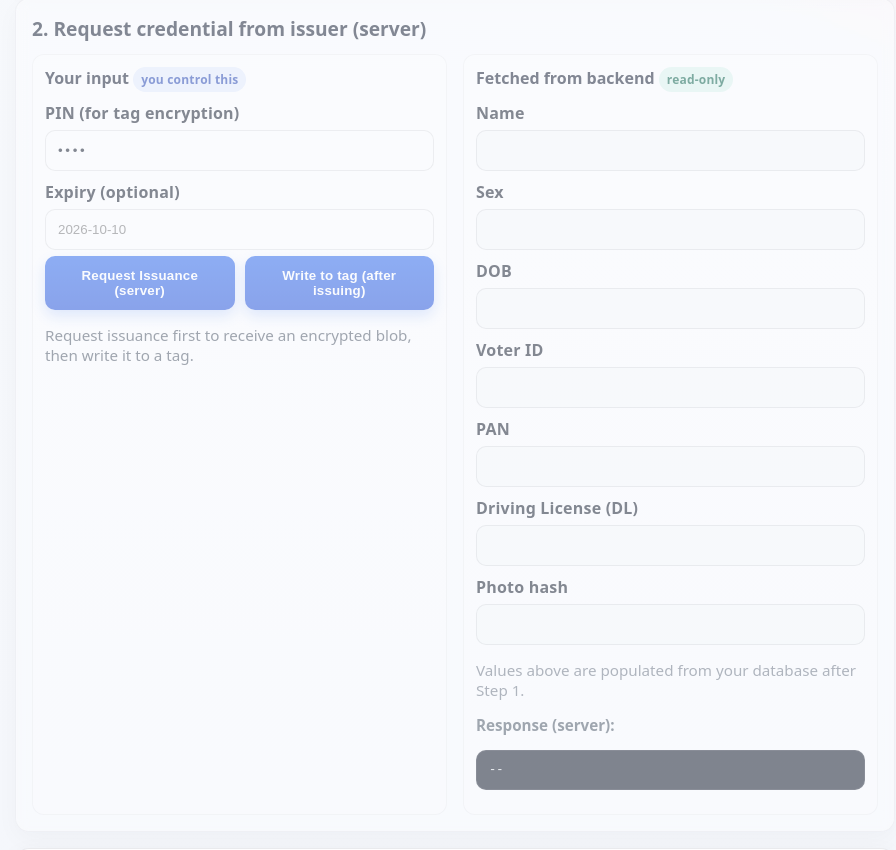
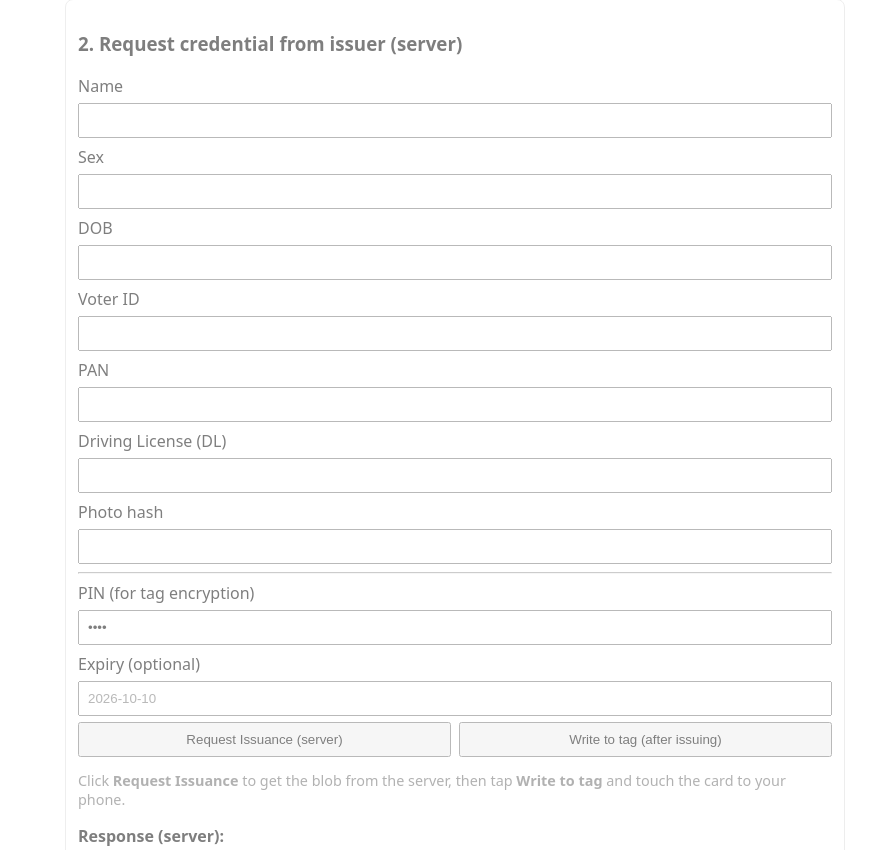
Before and after one commit to prateekaekbote/onenatonecard, a plain HTML site: page index.html in a window 1280 px wide. Shown: the part 354-1204 px from the top of the page, without its empty margins (185-1081 px from the left). Drawn offline with Linux system fonts and the light colour scheme.

Commit message:
rollback

```diff
--- a/index.html
+++ b/index.html
@@ -4,44 +4,7 @@
   <meta charset="utf-8" />
   <title>OneNationOneCard — Web NFC Prototype</title>
   <meta name="viewport" content="width=device-width,initial-scale=1" />
-
-  <style>
-    body { font-family: system-ui, -apple-system, Roboto, Arial; padding: 16px; max-width: 880px; margin: auto; background: radial-gradient(1200px 600px at 10% -10%, #e6f0ff 0%, rgba(230,240,255,0) 60%), radial-gradient(1000px 500px at 110% 10%, #ffe9f0 0%, rgba(255,233,240,0) 60%), linear-gradient(180deg, #f7f9fc, #f4f6fb); color: #1b1f2a; -webkit-font-smoothing: antialiased; -moz-osx-font-smoothing: grayscale; }
-    .card { border: 1px solid rgba(17, 24, 39, 0.08); padding: 16px; border-radius: 14px; margin-bottom: 16px; background: rgba(255,255,255,0.72); box-shadow: 0 8px 24px rgba(17,24,39,0.06), inset 0 1px 0 rgba(255,255,255,0.5); backdrop-filter: saturate(140%) blur(6px); }
-    label { display:block; margin-top:10px; font-weight: 600; color:#111827; letter-spacing: 0.2px }
-    input, button, textarea { width:100%; padding:12px; margin-top:6px; box-sizing:border-box; border:1px solid rgba(17,24,39,0.12); border-radius:10px; background:#ffffff; color:#111827; transition: border-color .2s ease, box-shadow .2s ease, transform .05s ease; }
-    input:focus, textarea:focus { outline:none; border-color:#2563eb; box-shadow: 0 0 0 3px rgba(37,99,235,.15) }
-    input[type="password"] { letter-spacing: 0.2em }
-    button { cursor:pointer; background: linear-gradient(180deg, #2563eb, #1d4ed8); color:#fff; border: none; font-weight:700; letter-spacing:.2px; box-shadow: 0 6px 14px rgba(37,99,235,.25); }
-    button:hover { filter: brightness(1.05) }
-    button:active { transform: translateY(1px) }
-    button:disabled { opacity:0.65; cursor:not-allowed; filter: grayscale(20%) }
-    .row { display:flex; gap:10px }
-    .small { width: 160px }
-    pre { background:#0b1021; color:#e5e7eb; padding:12px; border-radius:10px; overflow:auto; max-height:280px; font-size:12px; border:1px solid rgba(255,255,255,0.08) }
-    .hint { color:#4b5563; font-size:0.95rem }
-    .disabled-section { opacity:0.5; pointer-events:none; }
-    h2 { font-size: 1.8rem; line-height:1.2; margin: 8px 0 18px; letter-spacing:.2px }
-    h3 { font-size: 1.2rem; margin: 0 0 12px; color:#0f172a }
-    hr { border: none; height:1px; background: linear-gradient(90deg, rgba(17,24,39,0), rgba(17,24,39,.15), rgba(17,24,39,0)); margin: 14px 0 }
-    @media (max-width: 640px) { body { padding: 12px; max-width: 100% } .row { flex-direction: column } }
-    .split { display: grid; grid-template-columns: 1fr 1fr; gap: 16px }
-    .pane { border: 1px solid rgba(17,24,39,0.06); border-radius: 12px; padding: 12px; background: rgba(255,255,255,0.6) }
-    .pane h4 { margin: 0 0 8px; font-size: 1rem; color:#0f172a }
-    .pill { display:inline-block; padding: 4px 8px; border-radius: 999px; font-size: 12px; font-weight: 700; letter-spacing:.2px; }
-    .pill.info { background: rgba(37,99,235,.12); color:#1e40af; }
-    .pill.success { background: rgba(16,185,129,.14); color:#065f46; }
-    input[readonly] { background: #f9fafb }
-    .muted { color:#6b7280 }
-    @media (max-width: 860px) { .split { grid-template-columns: 1fr; } }
-  </style>
-
-  <noscript>
-    <style>
-      body { font-family: system-ui, -apple-system, Roboto, Arial; padding:20px }
-      .nojs { padding:12px; border:1px solid #e11d48; background:#fef2f2; color:#7f1d1d; border-radius:8px }
-    </style>
-  </noscript>
+  <link rel="stylesheet" href="./styles.css">
 </head>
 <body>
   <h2>OneNationOneCard — Web NFC Prototype</h2>
@@ -56,19 +19,6 @@
 
   <div id="issuanceSection" class="card disabled-section">
     <h3>2. Request credential from issuer (server)</h3>
-    <div class="split">
-      <div class="pane">
-        <h4>Your input <span class="pill info">you control this</span></h4>
-        <label>PIN (for tag encryption) <input id="pin" value="7359" type="password"></label>
-        <label>Expiry (optional) <input id="expiry" placeholder="2026-10-10"></label>
-        <div class="row">
-          <button id="requestBtn">Request Issuance (server)</button>
-          <button id="writeBtn">Write to tag (after issuing)</button>
-        </div>
-        <p class="hint">Request issuance first to receive an encrypted blob, then write it to a tag.</p>
-      </div>
-      <div class="pane">
-        <h4>Fetched from backend <span class="pill success">read‑only</span></h4>
     <label>Name <input id="name" readonly></label>
     <label>Sex <input id="sex" readonly></label>
     <label>DOB <input id="dob" readonly></label>
@@ -76,11 +26,16 @@
     <label>PAN <input id="pan" readonly></label>
     <label>Driving License (DL) <input id="dl" readonly></label>
     <label>Photo hash <input id="phash" readonly></label>
-        <p class="hint muted">Values above are populated from your database after Step 1.</p>
-        <p class="hint"><strong>Response (server):</strong></p>
+    <hr>
+    <label>PIN (for tag encryption) <input id="pin" value="7359" type="password"></label>
+    <label>Expiry (optional) <input id="expiry" placeholder="2026-10-10"></label>
+    <div class="row">
+      <button id="requestBtn">Request Issuance (server)</button>
+      <button id="writeBtn">Write to tag (after issuing)</button>
+    </div>
+    <p class="hint">Click <strong>Request Issuance</strong> to get the blob from the server, then tap <strong>Write to tag</strong> and touch the card to your phone.</p>
+    <p><strong>Response (server):</strong></p>
     <pre id="serverResp">--</pre>
-      </div>
-    </div>
   </div>
 
   <div class="card">
@@ -104,6 +59,7 @@
   const tagRaw = document.getElementById("tagRaw");
   const credOut = document.getElementById("credOut");
 
+  // Get all input elements
   const elements = {
       name: document.getElementById("name"),
       sex: document.getElementById("sex"),
@@ -134,9 +90,11 @@
   let lastIssuerPubPem = null;
   let lastTagText = null;
 
+  /* --- Fetch user data from server --- */
   document.getElementById("fetchBtn").addEventListener("click", async () => {
     const aadhaar = document.getElementById("aadhaar").value;
     if(!aadhaar) return alert("Please enter an Aadhaar number.");
+
     try {
         const res = await fetch("/api/fetch_user", {
             method: "POST",
@@ -163,7 +121,10 @@
     }
   });
 
+
+  /* --- Call server to issue credential --- */
   document.getElementById("requestBtn").addEventListener("click", async () => {
+    // Construct payload with all the new fields
     const payload = {
       name: elements.name.value,
       sex: elements.sex.value,
@@ -196,6 +157,7 @@
     }
   });
 
+  /* --- Write to NFC tag --- */
   document.getElementById("writeBtn").addEventListener("click", async () => {
     if(!nfcSupported) return alert("Web NFC unsupported");
     if(!lastBlob) return alert("No blob available. Click 'Request Issuance' first.");
@@ -215,6 +177,7 @@
     }
   });
 
+  /* --- Read tag --- */
   document.getElementById("readBtn").addEventListener("click", async () => {
     if(!nfcSupported) return alert("Web NFC unsupported");
     try {
@@ -247,6 +210,7 @@
     } catch(e){ console.error(e); alert("Scan failed: " + (e.message || e)); }
   });
 
+  /* --- Decrypt & Verify --- */
   document.getElementById("decryptVerifyBtn").addEventListener("click", async () => {
     if(!lastTagText) return alert("No tag content available. Read a tag first.");
     const pin = document.getElementById("verifyPin").value;
@@ -281,6 +245,7 @@
     }
   });
 
+  /* ---------- Crypto helpers ---------- */
   function base64ToArray(s){
     const bin = atob(s);
     const arr = new Uint8Array(bin.length);
--- a/styles.css
+++ b/styles.css
@@ -1,37 +1,9 @@
-body { font-family: system-ui, -apple-system, Roboto, Arial; padding: 16px; max-width: 880px; margin: auto; background: radial-gradient(1200px 600px at 10% -10%, #e6f0ff 0%, rgba(230,240,255,0) 60%), radial-gradient(1000px 500px at 110% 10%, #ffe9f0 0%, rgba(255,233,240,0) 60%), linear-gradient(180deg, #f7f9fc, #f4f6fb); color: #1b1f2a; -webkit-font-smoothing: antialiased; -moz-osx-font-smoothing: grayscale; }
-.card { border: 1px solid rgba(17, 24, 39, 0.08); padding: 16px; border-radius: 14px; margin-bottom: 16px; background: rgba(255,255,255,0.72); box-shadow: 0 8px 24px rgba(17,24,39,0.06), inset 0 1px 0 rgba(255,255,255,0.5); backdrop-filter: saturate(140%) blur(6px); }
-label { display:block; margin-top:10px; font-weight: 600; color:#111827; letter-spacing: 0.2px }
-input, button, textarea { width:100%; padding:12px; margin-top:6px; box-sizing:border-box; border:1px solid rgba(17,24,39,0.12); border-radius:10px; background:#ffffff; color:#111827; transition: border-color .2s ease, box-shadow .2s ease, transform .05s ease; }
-input:focus, textarea:focus { outline:none; border-color:#2563eb; box-shadow: 0 0 0 3px rgba(37,99,235,.15) }
-input[type="password"] { letter-spacing: 0.2em }
-button { cursor:pointer; background: linear-gradient(180deg, #2563eb, #1d4ed8); color:#fff; border: none; font-weight:700; letter-spacing:.2px; box-shadow: 0 6px 14px rgba(37,99,235,.25); }
-button:hover { filter: brightness(1.05) }
-button:active { transform: translateY(1px) }
-button:disabled { opacity:0.65; cursor:not-allowed; filter: grayscale(20%) }
-.row { display:flex; gap:10px }
-.small { width: 160px }
-pre { background:#0b1021; color:#e5e7eb; padding:12px; border-radius:10px; overflow:auto; max-height:280px; font-size:12px; border:1px solid rgba(255,255,255,0.08) }
-.hint { color:#4b5563; font-size:0.95rem }
+body { font-family: system-ui, -apple-system, Roboto, Arial; padding: 16px; max-width: 780px; margin: auto; }
+.card { border: 1px solid #ddd; padding: 12px; border-radius: 8px; margin-bottom: 12px; }
+label { display:block; margin-top:8px }
+input, button, textarea { width:100%; padding:8px; margin-top:6px; box-sizing:border-box }
+.row { display:flex; gap:8px }
+.small { width: 140px }
+pre { background:#f7f7f7; padding:8px; border-radius:6px; overflow:auto; max-height:240px; }
+.hint { color:#666; font-size:0.9rem; }
 .disabled-section { opacity:0.5; pointer-events:none; }
-h2 { font-size: 1.8rem; line-height:1.2; margin: 8px 0 18px; letter-spacing:.2px }
-h3 { font-size: 1.2rem; margin: 0 0 12px; color:#0f172a }
-hr { border: none; height:1px; background: linear-gradient(90deg, rgba(17,24,39,0), rgba(17,24,39,.15), rgba(17,24,39,0)); margin: 14px 0 }
-@media (max-width: 640px) { body { padding: 12px; max-width: 100% } .row { flex-direction: column } }
-
-/* Layout helpers for clearer separation of input vs backend output */
-.split { display: grid; grid-template-columns: 1fr 1fr; gap: 16px }
-.pane { border: 1px solid rgba(17,24,39,0.06); border-radius: 12px; padding: 12px; background: rgba(255,255,255,0.6) }
-.pane h4 { margin: 0 0 8px; font-size: 1rem; color:#0f172a }
-
-/* Badges / pills */
-.pill { display:inline-block; padding: 4px 8px; border-radius: 999px; font-size: 12px; font-weight: 700; letter-spacing:.2px; }
-.pill.info { background: rgba(37,99,235,.12); color:#1e40af; }
-.pill.success { background: rgba(16,185,129,.14); color:#065f46; }
-
-/* Visual distinction for read-only backend fields */
-input[readonly] { background: #f9fafb }
-.muted { color:#6b7280 }
-
-@media (max-width: 860px) {
-  .split { grid-template-columns: 1fr; }
-}
```
Lines whose indentation alone changed are shown as unchanged.
